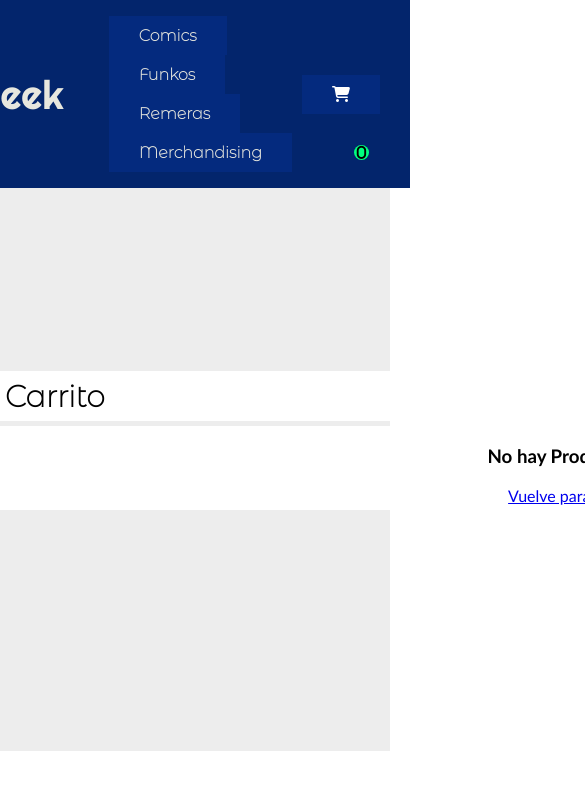
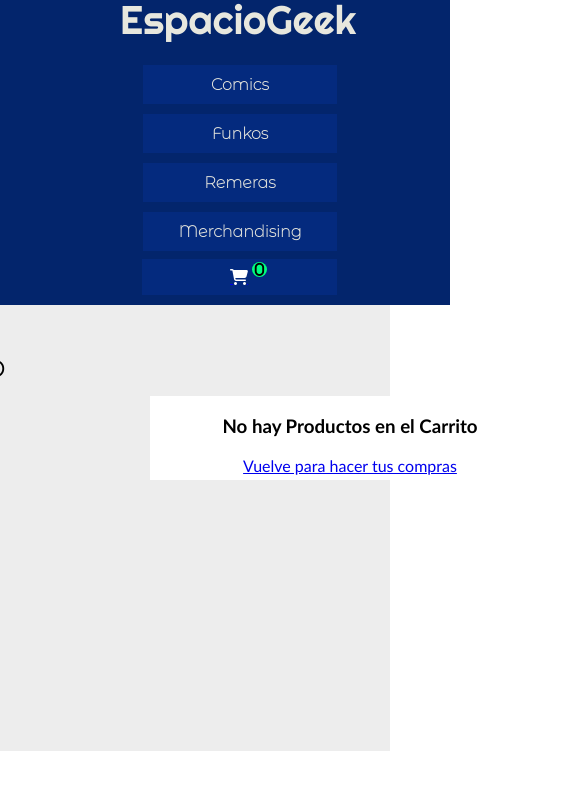
Before and after one commit to hencarvas/Coder_EspacioGeek, a React (Create React App) app: page /cart in a window 390 px wide. Shown: the top 790 px of the page, 585 px wide, since content can reach past the window. Built offline with nearby package versions, Linux system fonts and the light colour scheme.

Commit message:
actualizacion

```diff
--- a/src/estilos/styles/Cart.scss
+++ b/src/estilos/styles/Cart.scss
@@ -1,6 +1,5 @@
 body{
     font-family:'Gill Sans', 'Gill Sans MT', Calibri, 'Trebuchet MS', sans-serif;
-
 }
 .div-content{
     margin-top: 130px;
@@ -10,7 +9,6 @@
     background-color:#FFFFFF;
     min-height: 100vh;
 }
-
 
     .cart-top{
         background-color: #FFFFFF;
@@ -57,7 +55,6 @@
         font-weight: bold;
         width: 20vh;
         font-size: 2.2vh;
-        // margin-left: 370px;
         margin-top: 10px;
     }
 
@@ -96,3 +93,44 @@
     position: fixed;
 
 }
+
+@media all and (max-width: 1255px) {
+
+    .contenedor-cart{
+        flex-direction:column;
+        align-items: center;
+    }
+
+    .cart-top{
+        width: 90px;
+    }
+
+    .div-content{
+        margin-top: -200px;
+        width: 900px;
+        margin-left: -100px;
+        margin-right: 20px;
+    }
+
+    .div-cliente{
+        margin-left: 0px;
+        margin-top: 420px;
+    }
+}
+
+@media all and (max-width: 750px) {
+    .div-content{
+        margin-top: 70px;
+        margin-left: -100px;
+        margin-right: 20px;
+    }
+
+    .div-cliente{
+        margin-top: 420px;
+    }
+
+    .div-carrito{
+        width: 400px;
+        margin-left: 250px;
+    }
+}
--- a/src/estilos/styles/DetailForm.scss
+++ b/src/estilos/styles/DetailForm.scss
@@ -1,8 +1,6 @@
 .div-datos-cliente{
     display: flex;
     flex-direction: column;
-    // position: fixed;
-    // position: sticky;
 }
 
     .btn-compra{
@@ -22,12 +20,18 @@
 
     input{
         margin: 10px
-
-
     }
 
     .error{
         color: red;
         margin-bottom: -50px;
-        // display: none;
     }
+
+@media all and (max-width: 1255px) {
+    .btn-compra{
+        height: 5vh;
+        width: 25vh;
+        font-size: 2vh;
+
+    }
+}
--- a/src/estilos/styles/Form.scss
+++ b/src/estilos/styles/Form.scss
@@ -1,8 +1,4 @@
 .otro-div{
-    // display: flex;
-    // flex-direction: row;
-    // justify-content: space-around;
-    // align-items: center;
     width: 480px;
     margin-top: 6px;
     background-color: #FFFFFF;
--- a/src/estilos/styles/Item.scss
+++ b/src/estilos/styles/Item.scss
@@ -38,7 +38,7 @@
     .img{
         border: 6px solid white;
         margin-top: calc(10px - 5px);
-        height: 57vh;
-        width: 40vh;
+        height: 368px;
+        width: 272px;
         border-bottom: 1px solid rgba(34, 25, 25, 0.74);
     }
--- a/src/estilos/styles/ItemDetail.scss
+++ b/src/estilos/styles/ItemDetail.scss
@@ -86,3 +86,34 @@
         font-size: 2.5vh;
 
     }
+
+@media all and (max-width: 750px) {
+    .article-detail{
+        margin-top: 280px;
+        }
+    }
+
+@media all and (max-width: 650px) {
+    .article-detail{
+        margin-top: 310px;
+        flex-direction: column;
+        align-items: center;
+    }
+    .div-img{
+        margin-top: 115px;
+        margin-bottom: -20px;
+    }
+        .img-detail{
+            height: 50vh;
+            width: 40vh;
+        }
+
+        .titulo-detail{
+            font-size: 4vw;
+        }
+
+        .precio-detail{
+            color: #03256C;
+            font-size: 4vw;
+        }
+    }
--- a/src/estilos/styles/ItemList.scss
+++ b/src/estilos/styles/ItemList.scss
@@ -14,3 +14,15 @@
     background-color: #FFFFFF;
     width: 100%;
 }
+
+@media all and (max-width: 750px) {
+    .contenedor{
+        margin-top: 266px;
+    }
+}
+
+@media all and (max-width: 575px){
+    .contenedor{
+        margin-top: 304px;
+    }
+}
--- a/src/estilos/styles/NavBar.scss
+++ b/src/estilos/styles/NavBar.scss
@@ -1,7 +1,6 @@
 .navbar{
     background: #03256C;
     padding: 0px 10px;
-    // margin-right: 100px;
     display: flex;
     justify-content: flex-end;
     align-items: center;
@@ -20,20 +19,6 @@
         cursor: pointer;
         font-family: 'Montserrat Alternates', sans-serif;
     }
-
-    // .div-cart{
-    //     display: flex;
-    //     flex-direction: row;
-    //     background: #042a7e;
-    //     color: #E7E7DE;
-    //     font-weight: bold;
-    //     padding: 10px 30px;
-    //     text-decoration: none;
-    //     margin-left: 10px;
-    //     cursor: pointer;
-    //     font-family: 'Montserrat Alternates', sans-serif;
-    //     width: 100px;
-    // }
 
     .item-cart{
         color: white;
@@ -54,7 +39,6 @@
         flex: 1 1 auto;
         font-size: 40px;
         margin: -5px;
-        // padding-right: 40px;
         width: 250px;
         text-decoration: none;
     }
@@ -78,3 +62,55 @@
         width: 1000px;
         padding-right: 20px;
     }
+
+@media all and (max-width: 990px) {
+    .navbar{
+        flex-direction: column;
+
+    }
+
+    .div-nav{
+        justify-content: center;
+        width: 100%;
+    }
+}
+
+@media all and (max-width: 750px) {
+    .navbar{
+        flex-direction: row;
+        padding-left: 50px;
+    }
+
+    .div-nav{
+        flex-direction: column;
+        justify-content: center;
+        margin-right: -70px;
+    }
+
+    .nav-enlace{
+        display: flex;
+        justify-content: center;
+        margin-left: -50px;
+        margin-top: 10px;
+        width: 100%;
+    }
+    .div-cart{
+        display: flex;
+        margin-top: -8px;
+        margin-bottom: 10px;
+        justify-content: center;
+        width: 135px;
+        margin-left: -2px;
+    }
+
+
+}
+
+@media all and (max-width: 575px){
+    .navbar{
+        flex-direction: column;
+    }
+    .div-nav{
+        margin-right: -10px;
+    }
+}
```
Also changed, not shown: src/components/NavBar/NavBar.js (line endings or trailing spaces).
